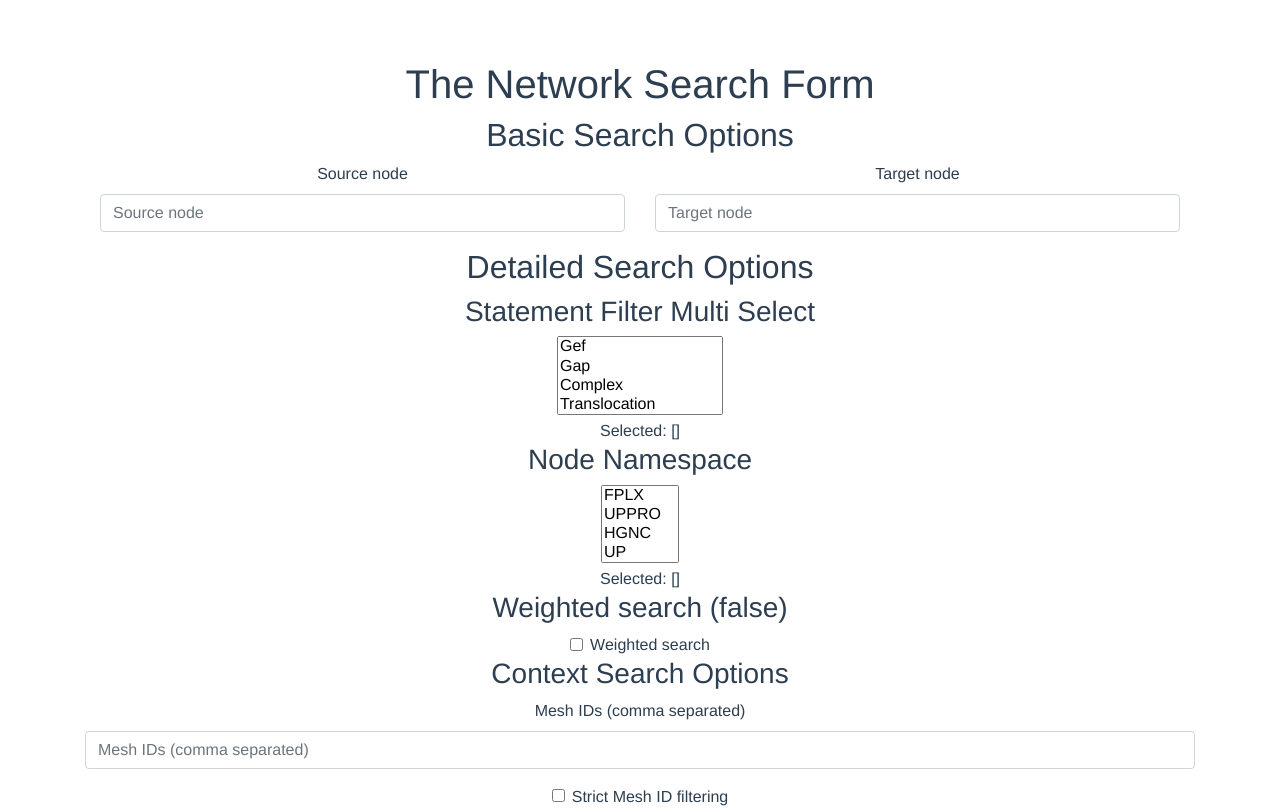
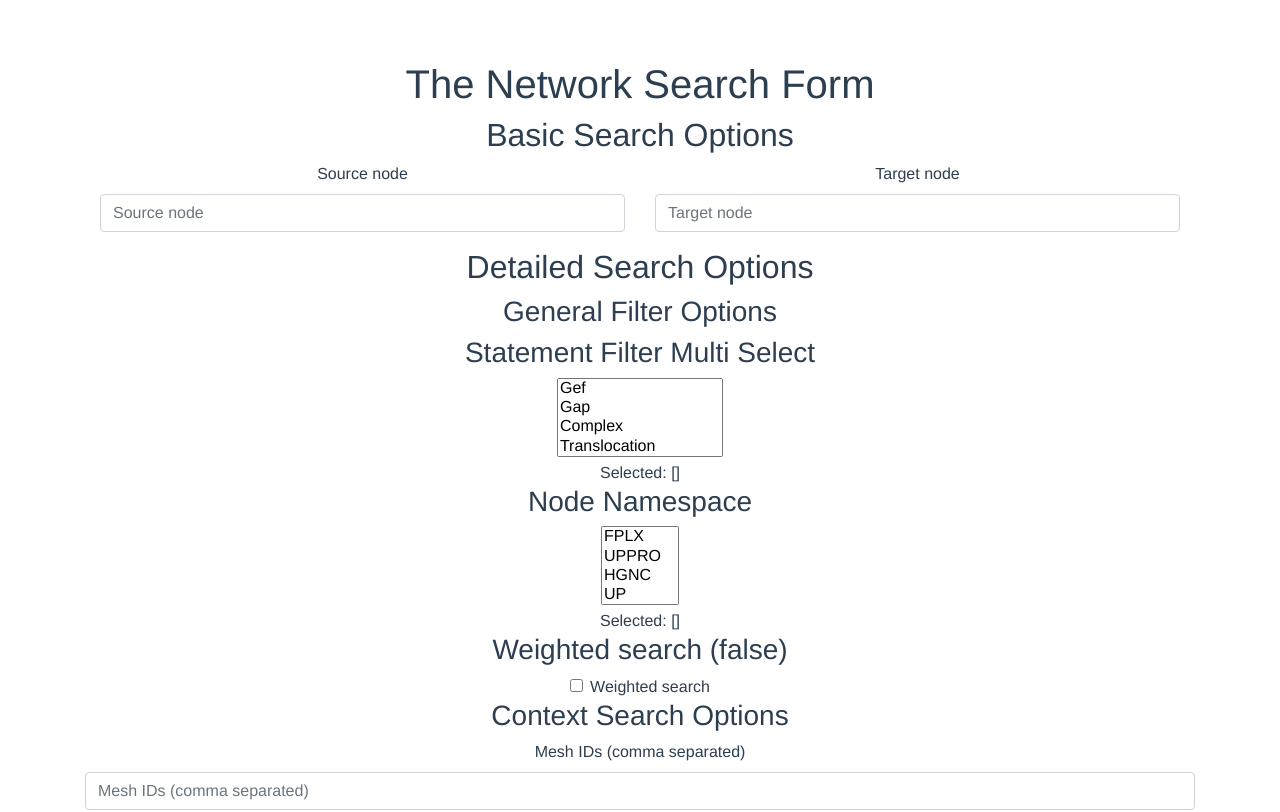
Before and after one commit to kkaris/indra_network_service, a Vue app in the folder indra_network_search/frontend/: page / in a window 1280 px wide. Shown: the top 812 px of the page. Built offline with nearby package versions, Linux system fonts and the light colour scheme; the HTML template or start-up script is replaced by a standard one.

Commit message:
Add comments

```diff
--- a/indra_network_search/frontend/src/components/NetworkSearchForm.vue
+++ b/indra_network_search/frontend/src/components/NetworkSearchForm.vue
@@ -1,6 +1,14 @@
 <template>
   <div class="container">
     <!-- <pre>{{ networkSearchQuery }}</pre>-->
+    <!--
+      Todo:
+        - Add border for form (use card?)
+        - Organize options according to type of search
+        - Implement some basic styling that makes the form readable
+        - Make Multi-select prettier (find package)
+        -
+     -->
     <form class="review-form" @submit.prevent="sendForm">
       <h1>The Network Search Form</h1>
       <h2>Basic Search Options</h2>
@@ -23,6 +31,20 @@
         </div>
       </div>
       <h2>Detailed Search Options</h2>
+      <h3>General Filter Options</h3>
+      <!-- Add:
+        - Node NS
+        - Stmt filter
+        - DB only
+        - Reverse search
+        - Shared regulators
+        - Timeout
+        - Hash blacklist
+        - Node blacklist
+        - Path Length
+        - Max Paths
+        - Belief
+       -->
       <h3>Statement Filter Multi Select</h3>
       <div id="v-model-select-stmts">
         <select v-model="stmt_filter" multiple>
```
